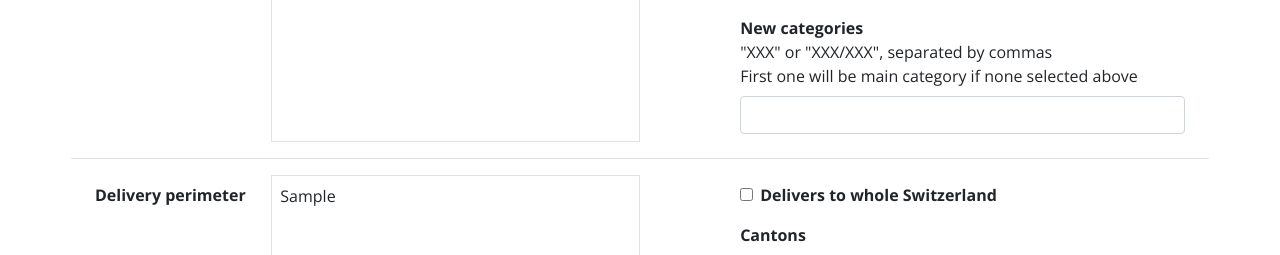
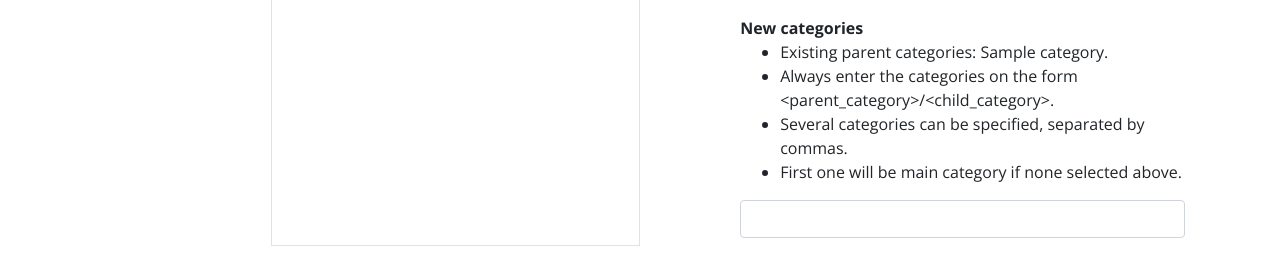
Before and after one commit to stayhomech/stayhomech, a Django app: page /contribute/convert/00000000-0000-0000-0000-000000000001/ in a window 1280 px wide. Shown: the part 954-1209 px from the top of the page. Run offline with Django 3.2, Linux system fonts and the light colour scheme; a user stored in the database is signed in; tables that the repository leaves empty hold one stand-in row (values such as "Sample post"); style sheets or scripts are compiled from the project's sources; some libraries are stand-ins or nearby versions.

Commit message:
Improved display for new_categories field

```diff
--- a/stayhome/privsite/templates/requests_convert.html
+++ b/stayhome/privsite/templates/requests_convert.html
@@ -74,7 +74,12 @@
                     <p class="font-weight-bold m-0 mt-3 mb-2">Other categories</p>
                     <select name="other_categories" id="id_other_categories" class="form-control sh-select2" data-lookup-url="{% url 'mgmt:lookup' 'category' %}" multiple></select>
                     <p class="font-weight-bold m-0 mt-3 mb-0">New categories</p>
-                    <p class="font-weight-light m-0 mt-0 mb-2">"XXX" or "XXX/XXX", separated by commas<br/>First one will be main category if none selected above</p>
+                    <ul class="font-weight-light">
+                        <li>Existing parent categories: {{ parent_categories|join:", " }}.</li>
+                        <li>Always enter the categories on the form &lt;parent_category&gt;<strong>/</strong>&lt;child_category&gt;.
+                        <li>Several categories can be specified, separated by commas.</li>
+                        <li>First one will be main category if none selected above.</li>
+                    </ul>
                     <input type="text" name="new_categories" id="id_new_categories" class="form-control" />
                 </td>
             </tr>
--- a/stayhome/privsite/views.py
+++ b/stayhome/privsite/views.py
@@ -99,6 +99,8 @@ class RequestsProcessView(DetailView):
         context = add_navigation_context(context, self.request.user.id)
 
         context['title'] = _('Convert request to business')
+
+        context['parent_categories'] = Category.objects.filter(parent__isnull=True)
 
         context['next'] = reverse('mgmt:' + self.prefix + 'next')
         context['return'] = reverse('mgmt:' + self.prefix + 'index')
```
